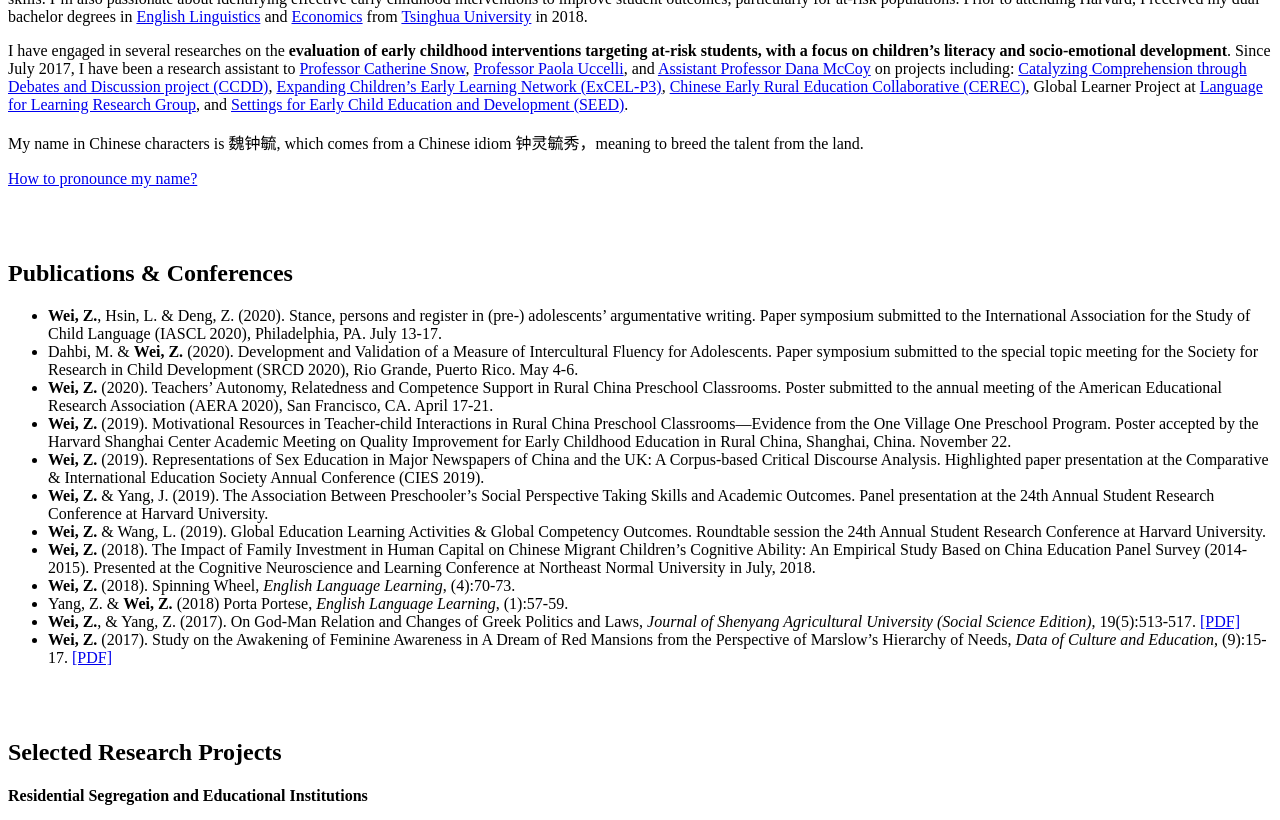
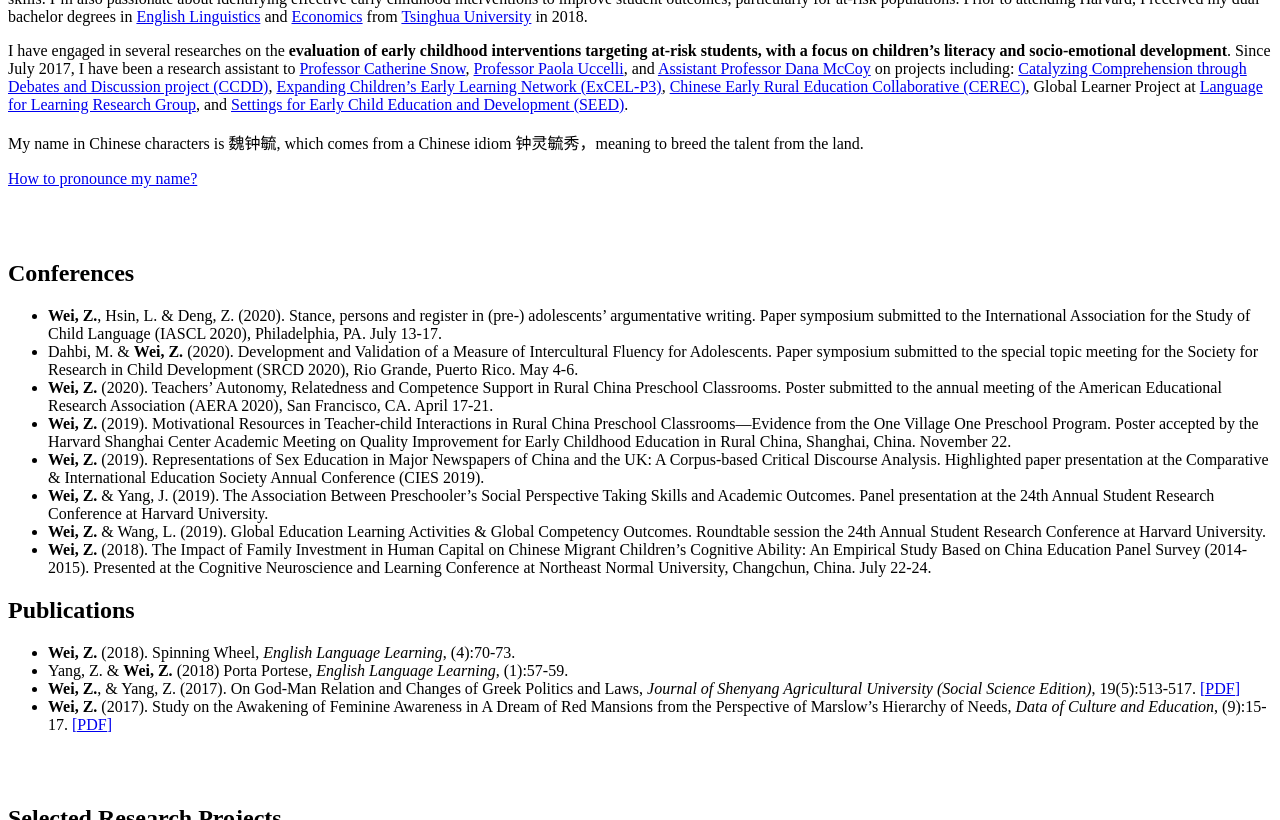
Before and after one commit to Sylviawzy/Sylviawzy.github.io, a Jekyll site: the page built from index.md, in a window 1280 px wide and 900 px high, scrolled down 1339 px, cut to the strip 0-820 px from the top of the window. Built offline with Jekyll 4.4.1, drawn with Linux system fonts in a browser that asks for light colours; our own code applies the rules of GitHub Pages for plain Markdown files; a style sheet for code colours, icons or effects is not loaded.

Commit message:
Update index.md

```diff
--- a/index.md
+++ b/index.md
@@ -18,7 +18,9 @@
 -	**Wei, Z.** (2019). Representations of Sex Education in Major Newspapers of China and the UK: A Corpus-based Critical Discourse Analysis. Highlighted paper presentation at the Comparative & International Education Society Annual Conference (CIES 2019).
 - **Wei, Z.** & Yang, J. (2019). The Association Between Preschooler’s Social Perspective Taking Skills and Academic Outcomes. Panel presentation at the 24th Annual Student Research Conference at Harvard University.
 - **Wei, Z.** & Wang, L. (2019). Global Education Learning Activities & Global Competency Outcomes. Roundtable session the 24th Annual Student Research Conference at Harvard University.
--	**Wei, Z.** (2018). The Impact of Family Investment in Human Capital on Chinese Migrant Children’s Cognitive Ability: An Empirical Study Based on China Education Panel Survey (2014-2015). Presented at the Cognitive Neuroscience and Learning Conference at Northeast Normal University in July, 2018.
+-	**Wei, Z.** (2018). The Impact of Family Investment in Human Capital on Chinese Migrant Children’s Cognitive Ability: An Empirical Study Based on China Education Panel Survey (2014-2015). Presented at the Cognitive Neuroscience and Learning Conference at Northeast Normal University, Changchun, China. July 22-24.
+
+## Publications
 -	**Wei, Z.** (2018). Spinning Wheel, _English Language Learning_, (4):70-73.
 - Yang, Z. & **Wei, Z.** (2018) Porta Portese, _English Language Learning_, (1):57-59.
 -	**Wei, Z.**, & Yang, Z. (2017). On God-Man Relation and Changes of Greek Politics and Laws, _Journal of Shenyang Agricultural University (Social Science Edition)_, 19(5):513-517. [[PDF]](Sylviawzy.github.io/assets/files/CNKI论神人关系与古希腊城邦政制法律的演变.pdf)
```
Also changed, not shown: other parts of index.md (+1 -1 lines).
